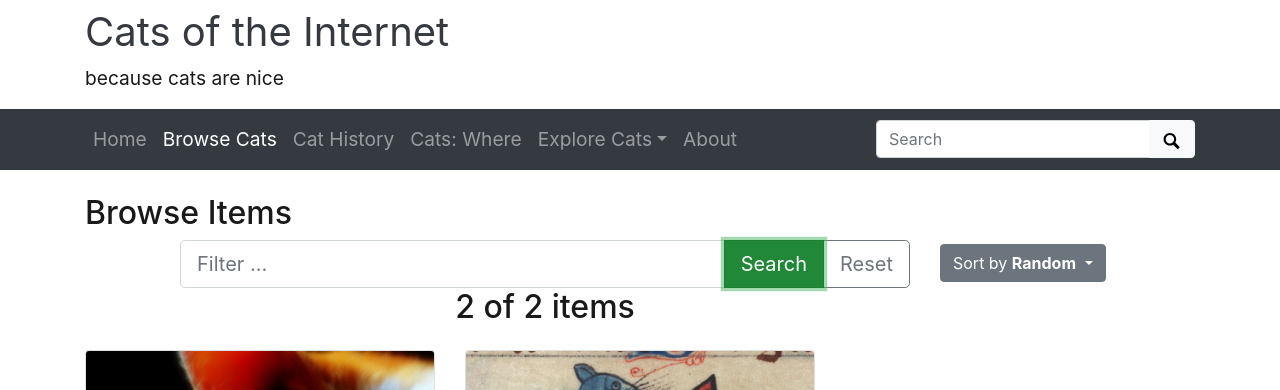
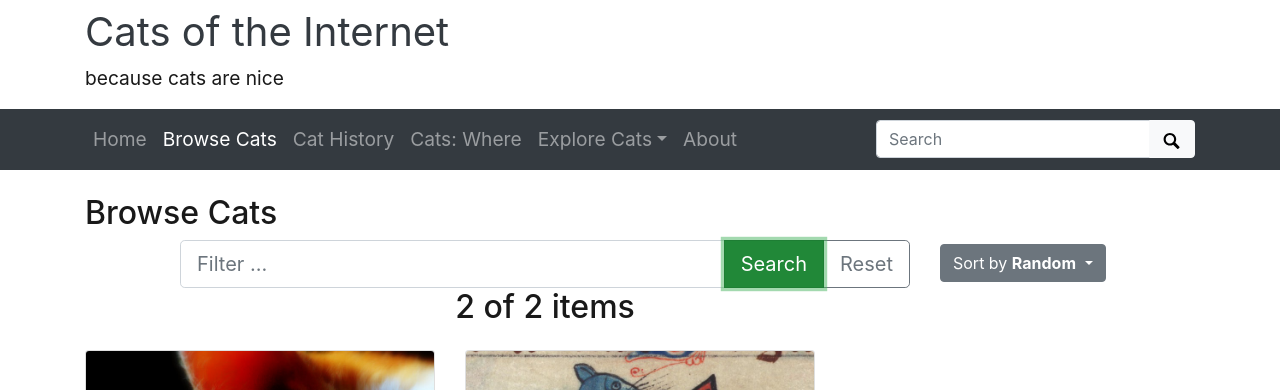
Before and after one commit to gabrielesh/collectionbuilder-demo, a Jekyll site: the page built from pages/browse.md, in a window 1280 px wide. Shown: the top 390 px of the page. Built offline with Jekyll 4.4.1, drawn with Linux system fonts in a browser that asks for light colours.

Commit message:
updated Browse to Browse Cats

```diff
--- a/pages/browse.md
+++ b/pages/browse.md
@@ -1,9 +1,9 @@
 ---
-title: Browse
+title: Browse Cats
 layout: browse
 permalink: /browse.html
 # see _data/config-browse.csv for display options
 # the Browse visualization will be added below the content in this file
 ---
 
-## Browse Items
+## Browse Cats
```
